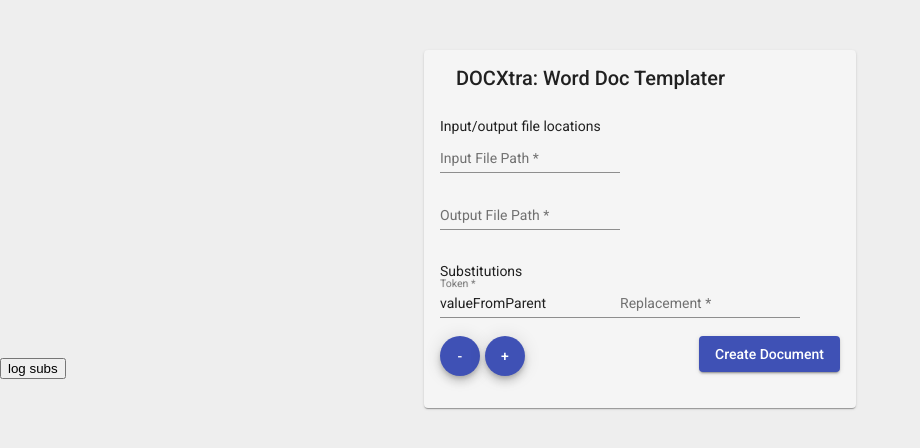
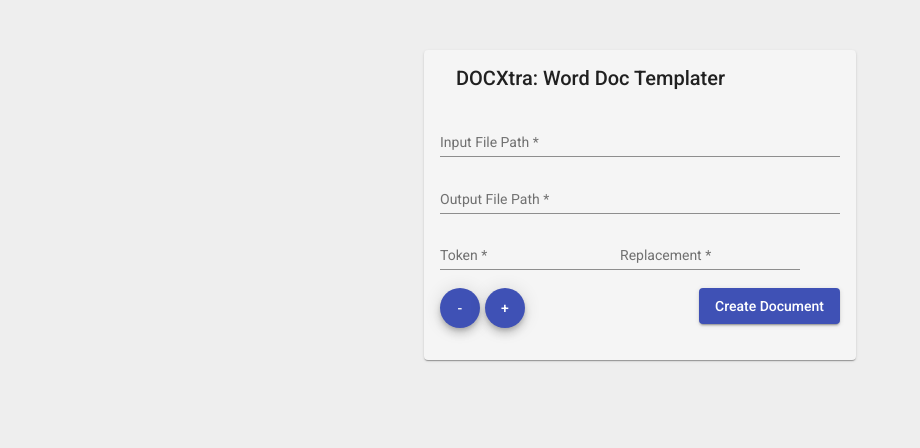
Before and after one commit to 4ist/DOCXtra, an Angular app: page / in a window 1280 px wide. Shown: the top 448 px of the page, without its empty margins (0-920 px from the left). Built offline with nearby package versions, Linux system fonts and the light colour scheme.

Commit message:
updated error handling

```diff
--- a/src/app/app.component.html
+++ b/src/app/app.component.html
@@ -4,22 +4,18 @@
   </mat-card-header>
 
   <mat-card-content>
-    <form [formGroup]="fullForm" (ngSubmit)="createDocument()">
+    <form [formGroup]="fullForm" (ngSubmit)="submitForm()">
       <br />
-      <span>Input/output file locations</span>
-      <br />
-      <mat-form-field>
+      <mat-form-field style="width: 100%;">
         <mat-label>Input File Path</mat-label> <!-- TODO select from local file storage -->
         <input matInput formControlName="source" />
       </mat-form-field>
       <br />
-      <mat-form-field>
+      <mat-form-field style="width: 100%;">
         <mat-label>Output File Path</mat-label>
         <input matInput formControlName="destination" />
       </mat-form-field>
       <br />
-      <br />
-      <span>Substitutions</span>
       <div formArrayName="substitutions">
         <div
           *ngFor="
@@ -81,5 +77,3 @@
 <ul *ngFor="let error of errors">
   <li>{{ error }}</li>
 </ul>
-
-<button (click)="logSubs()">log subs</button>
--- a/src/app/app.component.ts
+++ b/src/app/app.component.ts
@@ -17,6 +17,7 @@ import { SubstitutionComponent } from './substitution/substitution.component';
 })
 
 export class AppComponent {
+
   title = 'DOCXtra';
   substitutions = Array(6);
   private ipc: IpcRenderer;
@@ -48,7 +49,7 @@ export class AppComponent {
 
   initSubstitutionRow(): FormGroup {
     return this.formBuilder.group({
-      token: ['valueFromParent', [Validators.required]],
+      token: [null, [Validators.required]],
       value: [null, [Validators.required]],
     });
   }
@@ -78,32 +79,49 @@ export class AppComponent {
     console.log(this.fullForm.controls.substitutions.value);
   }
 
-  createDocument() {
-    console.log('-CreateDocument-');
+  submitForm() {
+    console.log('-sub-');
     this.errors = [];
     const sourcePath = this.fullForm.controls['source'].value;
     const destinationPath = this.fullForm.controls['destination'].value;
 
+    this.validatePaths(sourcePath, destinationPath);
+
+    const preformattedSubstitutions = this.fullForm.controls['substitutions'].value;
+    const substitutions = this.substitutionsArrayToGeneric(preformattedSubstitutions);
+
+    const requestObj = {sourcePath, destinationPath, substitutions};
+
+    if (!this.formIsValid())
+      alert(`Unable to submit form, the following errors are present:${this.errors}`);
+    else
+      this.submitElectronRequest(requestObj)
+  }
+
+  validatePaths(sourcePath: string, destinationPath: string) {
     if (sourcePath == '')
-      this.errors.push('Input path was empty');
-    if (destinationPath == '')
-      this.errors.push('Output path was empty');
+    this.errors.push('\nInput path was empty');
+  if (destinationPath == '')
+    this.errors.push('\nOutput path was empty\n');  }
 
-    var substitutions = {}
-    const preformattedSubstitutions = this.fullForm.controls['substitutions'].value;
+  formIsValid(): boolean {
+    return this.errors.length == 0
+  }
+
+  substitutionsArrayToGeneric(preformattedSubstitutions) {
+    var substitutionGeneric = {};
     preformattedSubstitutions.forEach(element => {
       var tempToken = element['token'];
       var tempValue = element['value'];
 
-      if(substitutions[tempToken] != null)
-        this.errors.push(`Token ${tempToken} is used multiple times`);
+      if (substitutionGeneric[tempToken] != null)
+        this.errors.push(`\nToken ${tempToken} is used multiple times`);
       else
-        substitutions[tempToken] = tempValue;
+      substitutionGeneric[tempToken] = tempValue;
     });
+  }
 
-    const requestObj = {sourcePath, destinationPath, substitutions}
-    console.log('Submitted form object', requestObj);
-
+  submitElectronRequest(requestObj: any) {
     if ((<any>window).require) {
       try {
         this.ipc.send('createDocument', requestObj)
@@ -111,15 +129,8 @@ export class AppComponent {
         throw e;
       }
     } else {
-      console.warn('App not running inside Electron');
-    }
-
-  }
-
-  openModal() {
-    console.log('Open a modal');
-    this.ipc.send('openModal');
-  }
+      console.warn('Request not sent; app not running inside Electron');
+    }  }
 
 
 }
```
Also changed, not shown: 2 other files (tests, documents, lock files or other folders).
